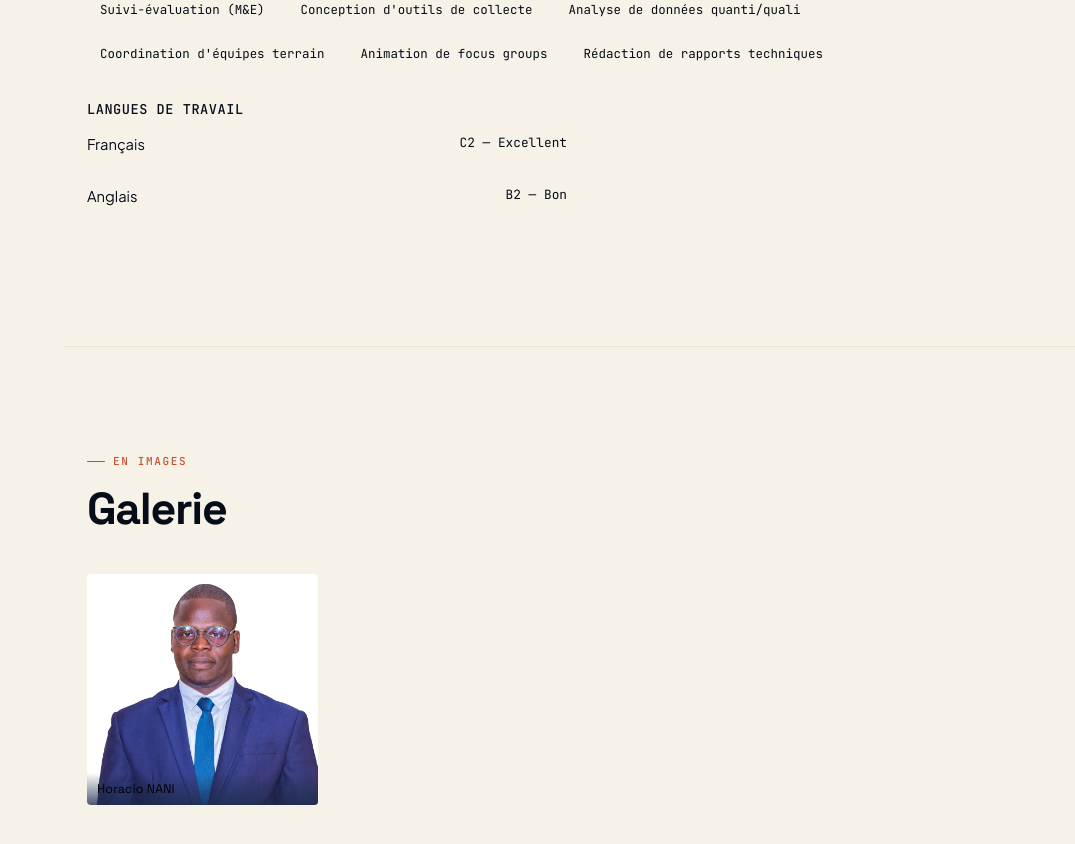
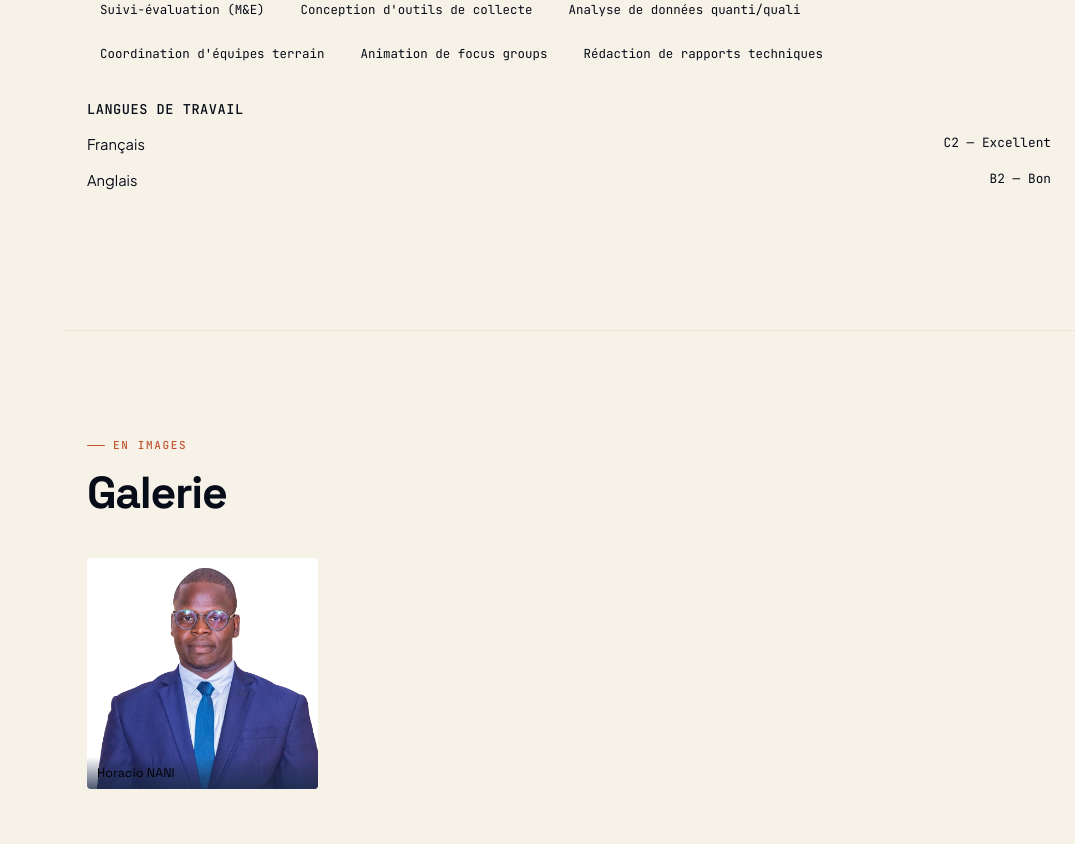
Before and after one commit to hospicehora/HoracioNani, a Next.js app: page / in a window 1280 px wide. Shown: the part 7100-7944 px from the top of the page, without its empty margins (205-1280 px from the left). Built offline with nearby package versions, Linux system fonts and the light colour scheme.

Commit message:
Skills: langues en cards

```diff
--- a/components/Skills.js
+++ b/components/Skills.js
@@ -12,9 +12,7 @@ export default function Skills() {
           <h3 className={styles.subhead}>Logiciels &amp; outils numériques</h3>
           <div className={styles.tags}>
             {tools.map((t) => (
-              <span key={t} className={styles.tag}>
-                {t}
-              </span>
+              <span key={t} className={styles.tag}>{t}</span>
             ))}
           </div>
         </div>
@@ -23,31 +21,28 @@ export default function Skills() {
           <h3 className={styles.subhead}>Compétences clés</h3>
           <div className={styles.tags}>
             {coreSkills.map((s) => (
-              <span key={s} className={styles.tag}>
-                {s}
-              </span>
+              <span key={s} className={styles.tag}>{s}</span>
             ))}
           </div>
         </div>
 
         <div className={styles.block}>
           <h3 className={styles.subhead}>Langues de travail</h3>
+          <div className={styles.langGrid}>
             {languages.map((l) => (
-            <div className={styles.langRow} key={l.name}>
+              <div className={styles.langCard} key={l.name}>
                 <div className={styles.langTop}>
-                <span>{l.name}</span>
+                  <span className={styles.langName}>{l.name}</span>
                   <span className={styles.langLevel}>{l.level}</span>
                 </div>
                 <div className={styles.barTrack}>
-                <div
-                  className={styles.barFill}
-                  style={{ width: `${l.pct}%` }}
-                />
+                  <div className={styles.barFill} style={{ width: `${l.pct}%` }} />
                 </div>
               </div>
             ))}
           </div>
         </div>
+      </div>
     </section>
   );
 }
```
Lines whose indentation alone changed are shown as unchanged.
